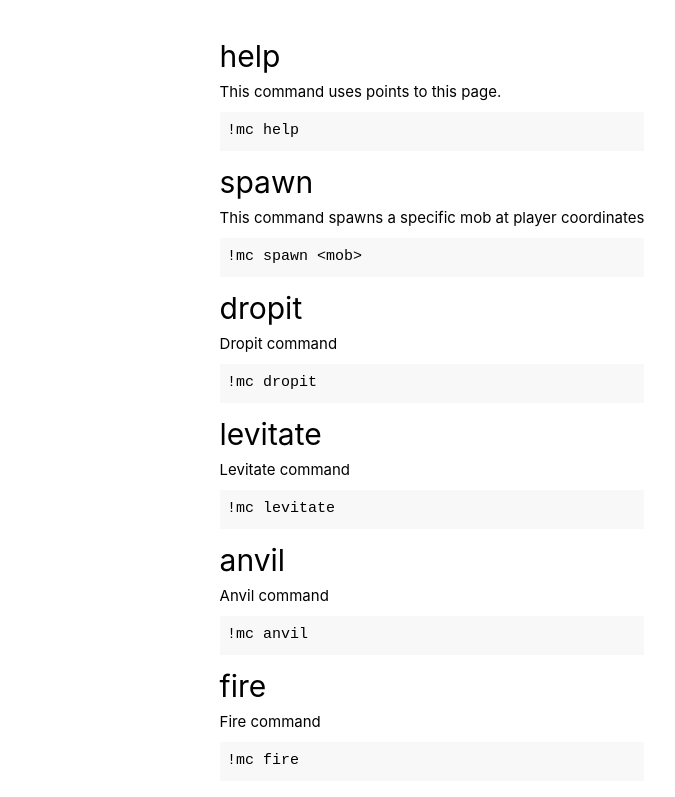
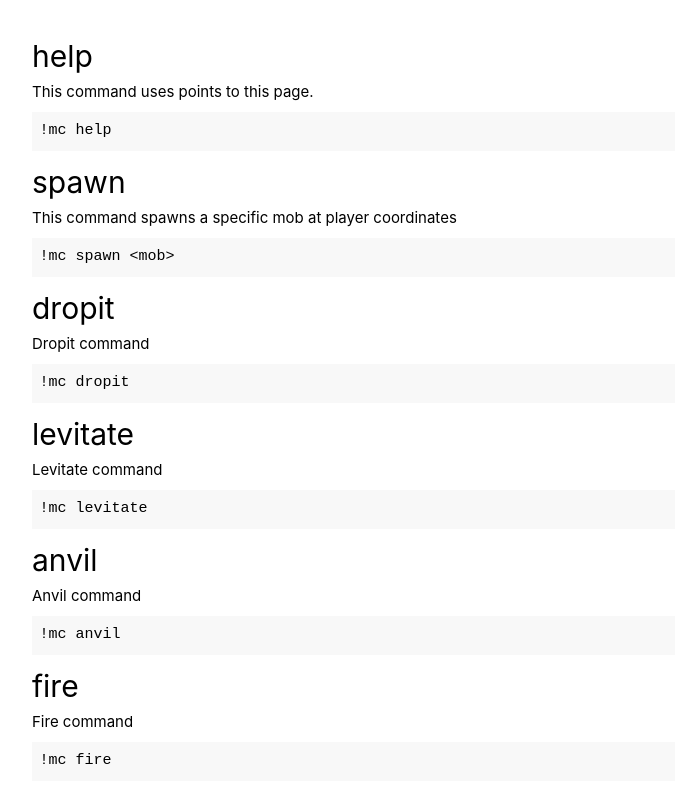
Before and after one commit to stubfx/minecrowd, a Vue app in the folder documentation/: page /documentation in a window 1280 px wide. Shown: the top 797 px of the page, without its empty margins (208-883 px from the left). Built offline with nearby package versions, Linux system fonts and the light colour scheme.

Commit message:
rework documentation css and CommandList component

```diff
--- a/documentation/index.html
+++ b/documentation/index.html
@@ -4,7 +4,7 @@
     <meta charset="UTF-8" />
     <link rel="icon" href="/favicon.ico" />
     <meta name="viewport" content="width=device-width, initial-scale=1.0" />
-    <title>Vite App</title>
+    <title>MineCrowd</title>
   </head>
   <body>
     <div id="app"></div>
--- a/documentation/src/assets/main.css
+++ b/documentation/src/assets/main.css
@@ -25,13 +25,11 @@ pre {
   }
 }
 
-@media (min-width: 1024px) {
-  body {
-    display: flex;
-    place-items: center;
-  }
+body {
+  display: flex;
+  place-items: center;
+}
 
-  #app {
+#app {
 
-  }
 }
--- a/documentation/src/views/CommandList.vue
+++ b/documentation/src/views/CommandList.vue
@@ -3,6 +3,7 @@ import Command from "@/components/command.vue";
 </script>
 
 <template>
+  <div class="commandList">
     <command name="help"/>
     <command name="spawn"/>
     <command name="dropit"/>
@@ -50,6 +51,7 @@ import Command from "@/components/command.vue";
     <command name="bees"/>
     <command name="endframe"/>
     <command name="waterislava"/>
+  </div>
 </template>
 
 <!--<script>-->
@@ -59,5 +61,8 @@ import Command from "@/components/command.vue";
 <!--</script>-->
 
 <style scoped>
-
+  .commandList {
+    width: 800px;
+    min-width: 500px;
+  }
 </style>
```
Lines whose indentation alone changed are shown as unchanged.
